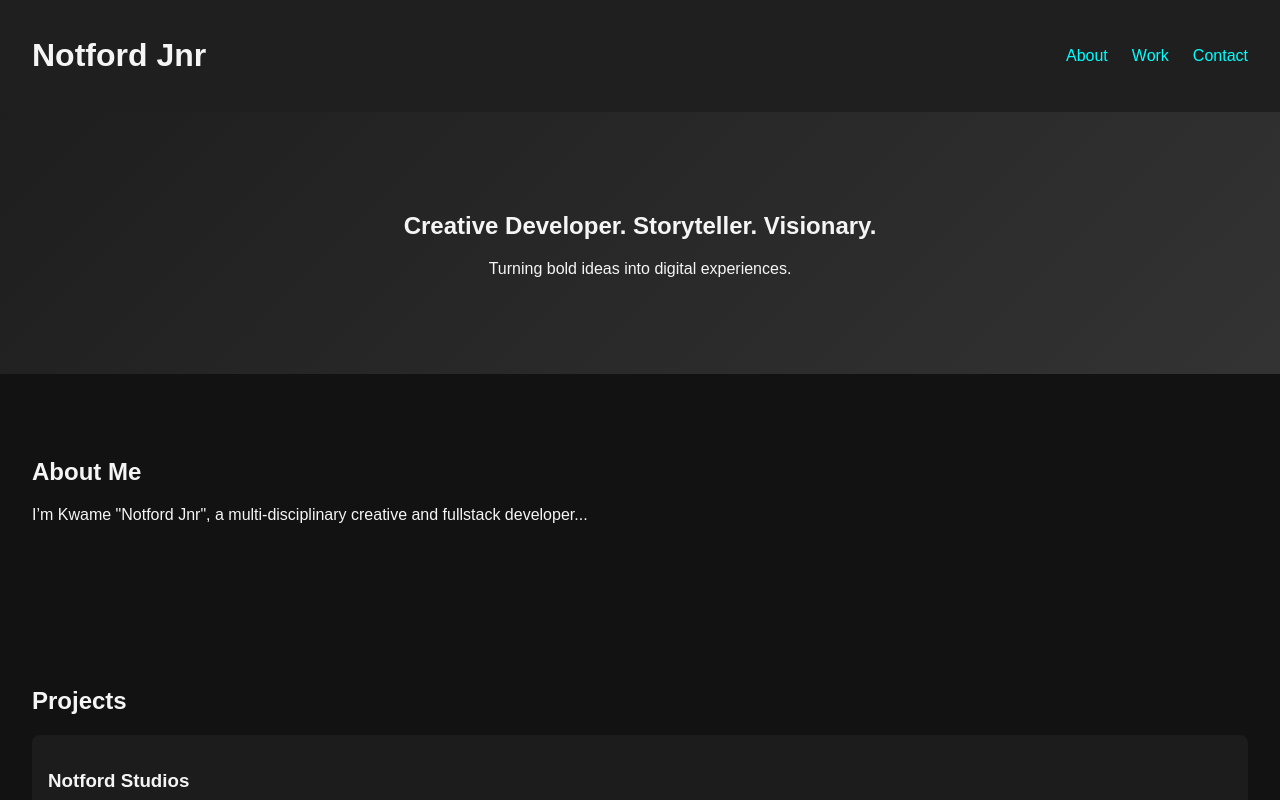
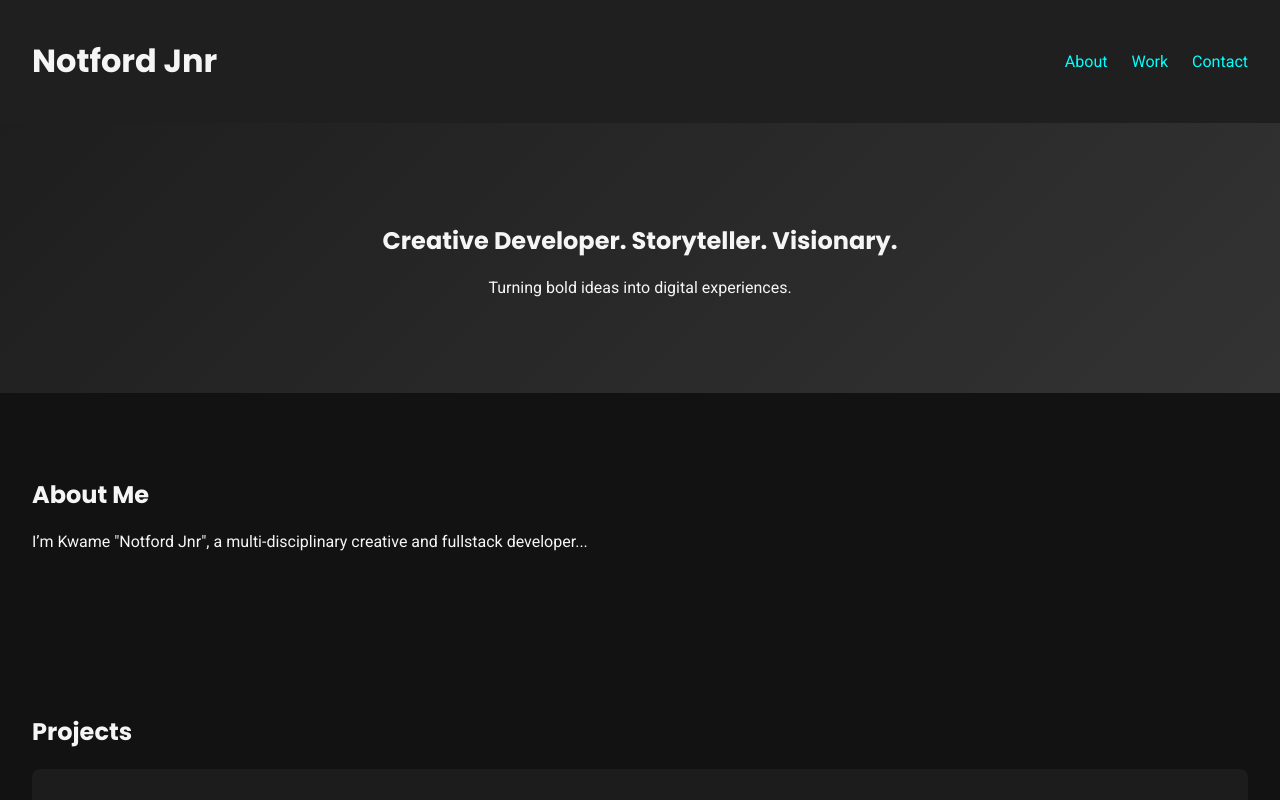
Before and after one commit to Notford/website, a plain HTML site: page index.html in a window 1280 px wide. Shown: the top 800 px of the page. Drawn offline with Linux system fonts and the light colour scheme.

Commit message:
Initial commit

```diff
--- a/index.html
+++ b/index.html
@@ -4,7 +4,9 @@
   <meta charset="UTF-8">
   <meta name="viewport" content="width=device-width, initial-scale=1.0">
   <title>Notford Jnr | Portfolio</title>
+  <link href="https://fonts.googleapis.com/css2?family=Poppins:wght@500;700&family=Roboto:wght@300;400&display=swap" rel="stylesheet">
   <link rel="stylesheet" href="style.css">
+  <script defer src="script.js"></script>
 </head>
 <body>
   <header>
@@ -34,7 +36,6 @@
       <h3>Notford Studios</h3>
       <p>Creative agency specializing in IT, media, and branding.</p>
     </div>
-    <!-- Add more -->
   </section>
 
   <section id="contact">
--- a/script.js
+++ b/script.js
@@ -0,0 +1,6 @@
+document.addEventListener('DOMContentLoaded', () => {
+  const header = document.querySelector('header');
+  window.addEventListener('scroll', () => {
+    header.classList.toggle('scrolled', window.scrollY > 50);
+  });
+});
--- a/style.css
+++ b/style.css
@@ -1,9 +1,13 @@
 body {
-    font-family: 'Arial', sans-serif;
+  font-family: 'Roboto', sans-serif;
   background: #121212;
   color: #f5f5f5;
   margin: 0;
   padding: 0;
+}
+
+h1, h2, h3 {
+  font-family: 'Poppins', sans-serif;
 }
 
 header {
```
Lines whose indentation alone changed are shown as unchanged.
